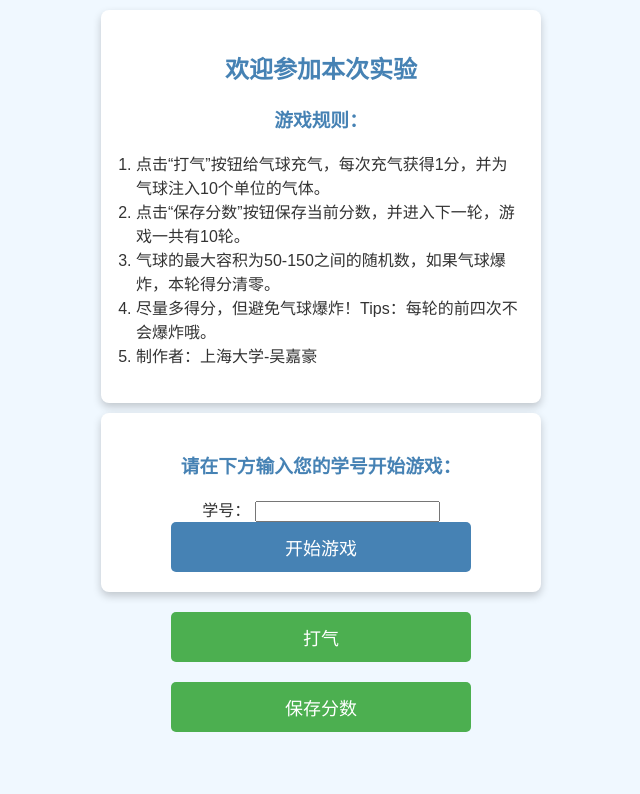
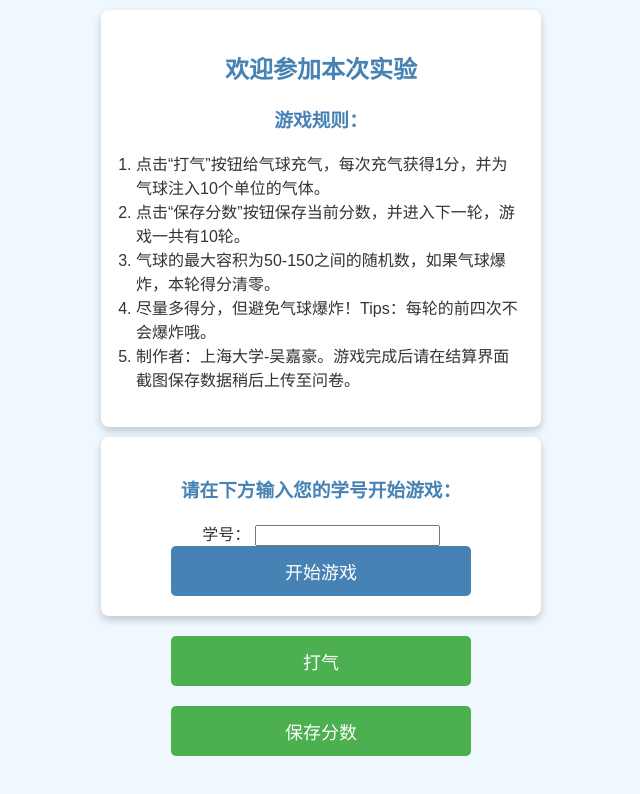
Before and after one commit to Tianc1211/ballongame1, a plain HTML site: page index.html in a window 1280 px wide. Shown: the whole page, without its empty margins (319-959 px from the left). Drawn offline with Linux system fonts and the light colour scheme.

Commit message:
Update index.html

```diff
--- a/index.html
+++ b/index.html
@@ -15,7 +15,7 @@
             <li>点击“保存分数”按钮保存当前分数，并进入下一轮，游戏一共有10轮。</li>
             <li>气球的最大容积为50-150之间的随机数，如果气球爆炸，本轮得分清零。</li>
             <li>尽量多得分，但避免气球爆炸！Tips：每轮的前四次不会爆炸哦。</li>
-            <li>制作者：上海大学-吴嘉豪</li>
+            <li>制作者：上海大学-吴嘉豪。游戏完成后请在结算界面截图保存数据稍后上传至问卷。</li>
         </ol>
     </div>
     <div id="inputForm" class="box">
```
